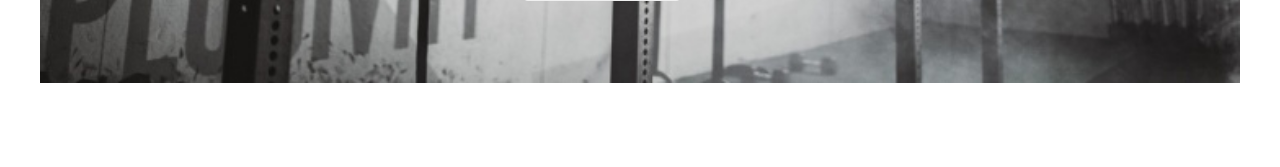
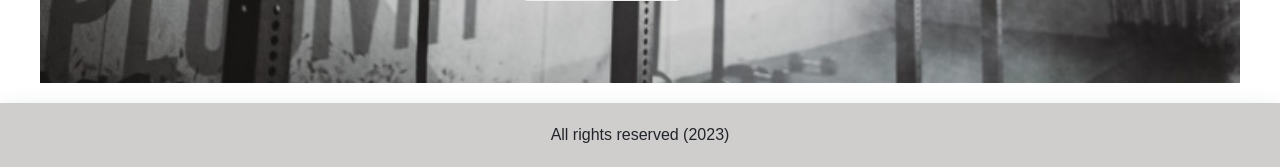
Before and after one commit to NureSosnytskyiAndrii/FitnessFashion, a PHP site: page /index.php?page=register in a window 1280 px wide. Shown: the part 817-984 px from the top of the page. Before the commit the page ends 900 px from the top, so only its background shows below. Run offline with PHP 8.4, Linux system fonts and the light colour scheme; some libraries are stand-ins or nearby versions.

Commit message:
creating a footer for a preview page

```diff
--- /dev/null
+++ b/blocks/footer.css
@@ -0,0 +1,25 @@
+footer {
+    background-color: #d0cdcd;
+    text-align: center;
+    padding: 20px;
+    position: relative;
+    bottom: 0;
+    width: 100%;
+    box-shadow: 0px 4px 21px -1px rgba(34, 60, 80, 0.13);
+}
+
+.container {
+    margin: 0 auto;
+}
+
+p {
+    margin: 0;
+}
+
+/* Responsive styles */
+@media screen and (max-width: 600px) {
+    .container {
+        max-width: 100%;
+        padding: 0 20px;
+    }
+}
--- a/blocks/footer.php
+++ b/blocks/footer.php
@@ -1,3 +1,8 @@
-
+<link rel="stylesheet" href="blocks/footer.css">
+<footer>
+    <div class="container">
+        <p>All rights reserved (2023)</p>
+    </div>
+</footer>
 </body>
 </html>
```
